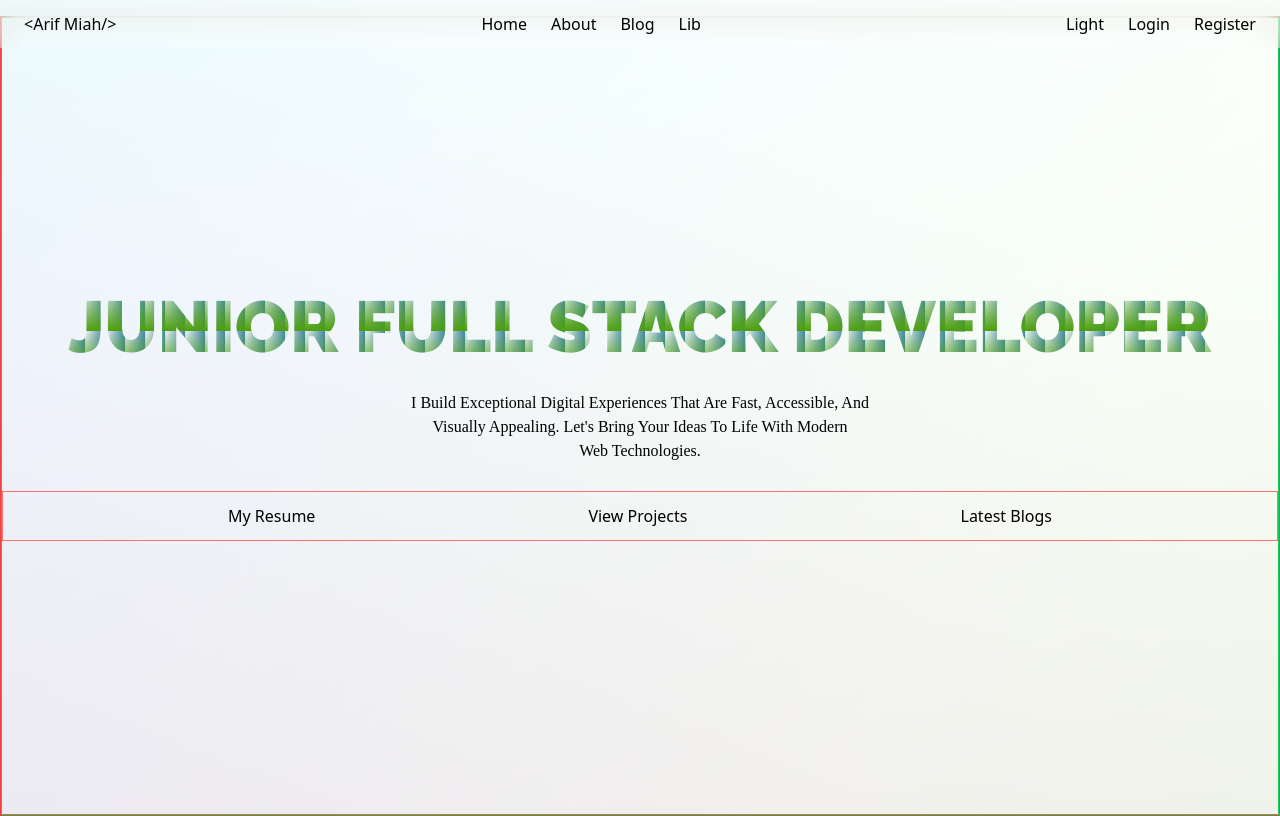
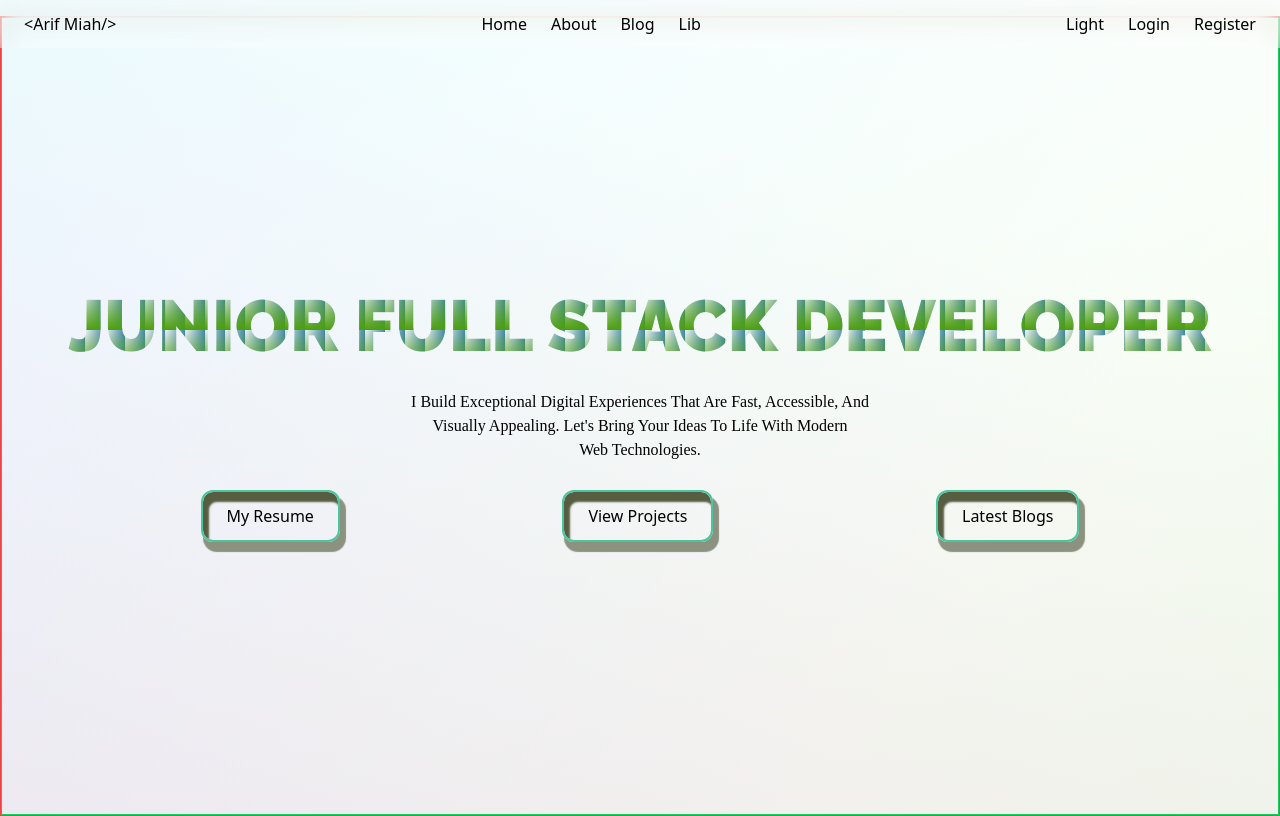
Before and after one commit to ArifMiah07/Portfolio-Arif-Miah, a React (Vite) app: page /v4 in a window 1280 px wide. Built offline with nearby package versions, Linux system fonts and the light colour scheme; a web font is replaced by a local one.

Commit message:
update styles

```diff
--- a/src/Version/version4/components/Preloader.jsx
+++ b/src/Version/version4/components/Preloader.jsx
@@ -16,21 +16,21 @@ export default function Preloader({ children }) {
       });
     };
 
-    // 🔹 Animate loader in when mounted
+    // animate loader in when mounted
     gsap.fromTo(
       loaderRef.current,
       { opacity: 0 },
       { opacity: 1, duration: 0.5, ease: "power2.inOut" }
     );
 
-    // 🔹 If the page is already loaded (like during Vite HMR)
+    // if the page is already loaded (like during Vite HMR)
     if (document.readyState === "complete") {
       console.log("Already loaded (fast refresh)");
       hideLoader();
       return;
     }
 
-    // 🔹 Otherwise wait for all assets to finish
+    // otherwise wait for all assets to finish
     const handleAssetsLoaded = () => {
       console.log("All assets loaded");
       hideLoader();
--- a/src/Version/version4/pages/landingPage/LandingPage.jsx
+++ b/src/Version/version4/pages/landingPage/LandingPage.jsx
@@ -24,7 +24,7 @@ export default function LandingPage() {
   }, []);
 
   // console.log(scrollPositionY);
-  console.log(typeof countProgress)
+  console.log(typeof countProgress);
   // functionalities
 
   return (
@@ -65,13 +65,13 @@ export default function LandingPage() {
               modern <br />
               web technologies.
             </p>
-            <div className="w-full h-full flex flex-row items-center justify-evenly  gap-6 border border-red-400 ">
-              <button className={` px-6 py-3  `}>My Resume</button>
-              <button className={` px-6 py-3   `}>View Projects</button>
-              <button className={` px-6 py-3  `}>Latest Blogs</button>
+            {/* CTA btns */}
+            <div className="w-full h-full flex flex-row items-center justify-evenly  gap-6  ">
+              <button className={` landingPageCTA px-6 py-3  `}>My Resume</button>
+              <button className={` landingPageCTA px-6 py-3   `}>View Projects</button>
+              <button className={` landingPageCTA px-6 py-3  `}>Latest Blogs</button>
             </div>
           </div>
-          {/* CTA btns */}
           {/* just a div */}
           {/* <div className=" w-full h-full flex flex-col items-center mt-6 ">
             <div
--- a/src/index.css
+++ b/src/index.css
@@ -104,7 +104,11 @@ body p {
   }
 } */
 
-/* styles for landing page */
+/*
+* ++++++++++++++++++++++++++++++++++++++++++++++++++++
+* STYLES FOR - LANDING PAGE
+* ++++++++++++++++++++++++++++++++++++++++++++++++++++
+*/
 .landingPageBg {
   background:
   /* dark */ linear-gradient(
@@ -148,15 +152,49 @@ body p {
   border-image: url("/borderImage3.png") 90 / 19px round;
 }
 
-/* register and login styles */
+.landingPageCTA {
+  border: 2px solid #49c69d;
+  border-radius: 12px;
+  box-sizing: border-box;
+  /* box-shadow: 4px 8px 6px 2px #cae393, inset 4px 8px 6px 2px #cae393; */
+  box-shadow: 4px 8px 1px 2px #8c9280, inset 4px 8px 2px 2px #565d41;
+}
+:hover.landingPageCTA {
+  border: 2px solid #49c69d;
+  border-radius: 12px;
+  box-sizing: border-box;
+  /* box-shadow: 4px 8px 6px 2px #cae393, inset 4px 8px 6px 2px #cae393; */
+  box-shadow: 1px 1px 1px 2px #8c9280, inset 1px 1px 1px 2px #565d41;
+  background-color: white;
+  color: black;
+  animation: animateCTA 3s ease-in-out 1s 4 alternate both  ;
+}
+
+/* animate */
+
+@keyframes animateCTA {
+  from{
+    background-color: white;
+    color: black;
+  }
+  to{
+    background-color: black;
+    color: white;
+  }
+}
+
+/*
+* ++++++++++++++++++++++++++++++++++++++++++++++
+* STYLES FOR - AUTH PAGE
+* ++++++++++++++++++++++++++++++++++++++++++++++
+*/
 .ccRegisterPageBg {
   background: linear-gradient(45deg, rgba(93, 222, 7, 0.08), transparent 95.4%),
     linear-gradient(145deg, rgba(2, 2, 255, 0.08), transparent 95.4%),
     linear-gradient(245deg, rgba(255, 7, 197, 0.08), transparent 95.4%);
 }
 .ccRegisterPageSection {
-  box-shadow:
-    inset 0 22px 14px 5px rgba(140, 140, 60, 0.36),
+  box-shadow: inset 0 22px 14px 5px rgba(140, 140, 60, 0.36),
     inset 0 -22px 14px 5px rgba(40, 40, 40, 0.3);
 }
 
@@ -165,16 +203,15 @@ body p {
     /* OUTER top + bottom */
     /* 0 22px 14px 5px rgba(120, 160, 255, 0.45),
     0 -22px 14px 5px rgba(255, 200, 120, 0.42), */
-    /* INSET top + bottom */
-    inset 0 14px 6px -1px rgba(140, 140, 60, 0.36),
+    /* INSET top + bottom */ inset
+      0 14px 6px -1px rgba(140, 140, 60, 0.36),
     inset 0 -14px 6px -1px rgba(40, 40, 40, 0.3);
   border-radius: 8px;
 }
 
-  .cardOuterOnly{
-    box-shadow:
-      18px 0   10px 3px rgba(255,  80,  90, 0.6), /* right */
-      -18px 0  10px 3px rgba( 80, 255, 120, 0.45), /* left */
-      0 18px   10px 3px rgba( 90, 120, 255, 0.45), /* bottom */
-      0 -18px  10px 3px rgba(255, 190, 100, 0.45); /* top */
-  }
+.cardOuterOnly {
+  box-shadow: 18px 0 10px 3px rgba(255, 80, 90, 0.6),
+    /* right */ -18px 0 10px 3px rgba(80, 255, 120, 0.45),
+    /* left */ 0 18px 10px 3px rgba(90, 120, 255, 0.45),
+    /* bottom */ 0 -18px 10px 3px rgba(255, 190, 100, 0.45); /* top */
+}
```
